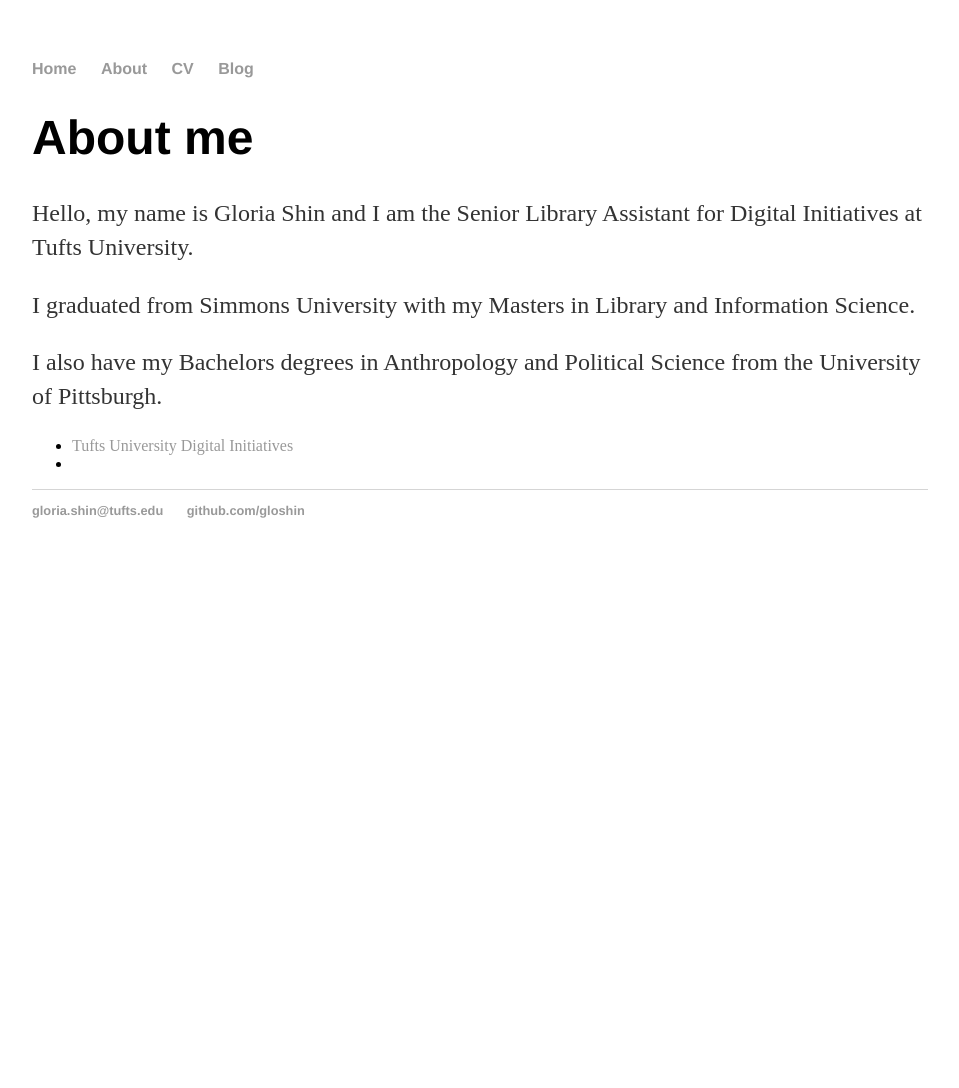
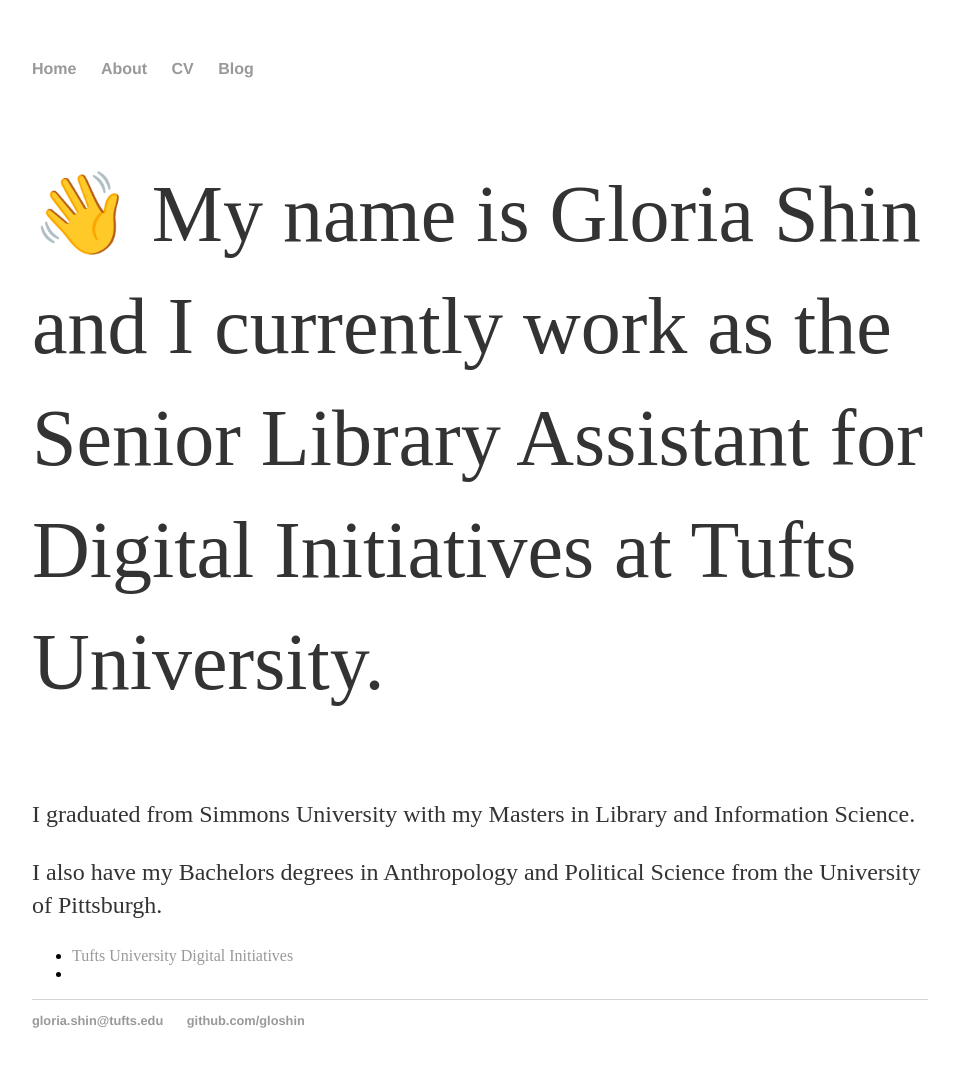
Before and after one commit to gloshin/gloriashin.github.io, a Jekyll site: the page built from about/index.html, in a window 1280 px wide. Shown: the whole page, without its empty margins (160-1119 px from the left). Built offline with Jekyll 4.4.1, drawn with Linux system fonts in a browser that asks for light colours; before the commit the page ends 900 px from its top, so only the background shows below that.

Commit message:
Update index.html

```diff
--- a/about/index.html
+++ b/about/index.html
@@ -4,8 +4,7 @@
 ---
 
 		<div class="about">
-			<h1>About me</h1>
-			<p>Hello, my name is Gloria Shin and I am the Senior Library Assistant for Digital Initiatives at Tufts University.</p>
+			<p style="font-size:80px">&#128075; My name is Gloria Shin and I currently work as the Senior Library Assistant for Digital Initiatives at Tufts University.</p>
 			<p>I graduated from Simmons University with my Masters in Library and Information Science.</p>
 			<p>I also have my Bachelors degrees in Anthropology and Political Science from the University of Pittsburgh.</p>
 
```
